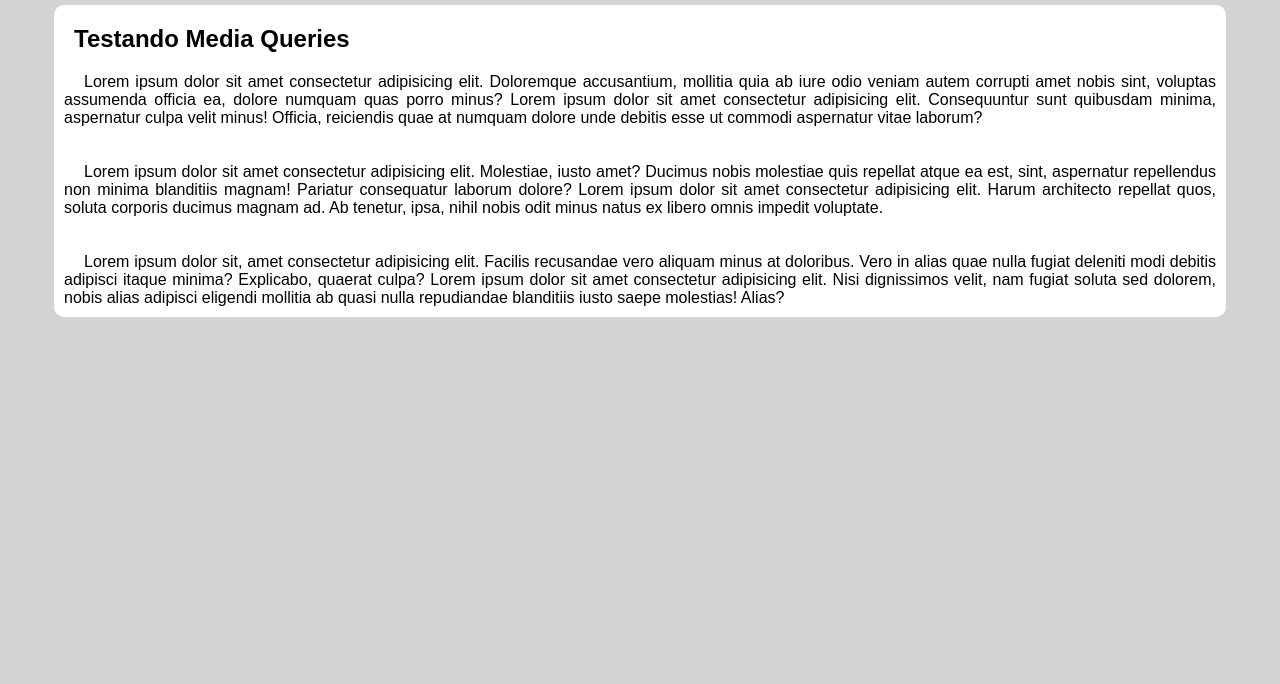
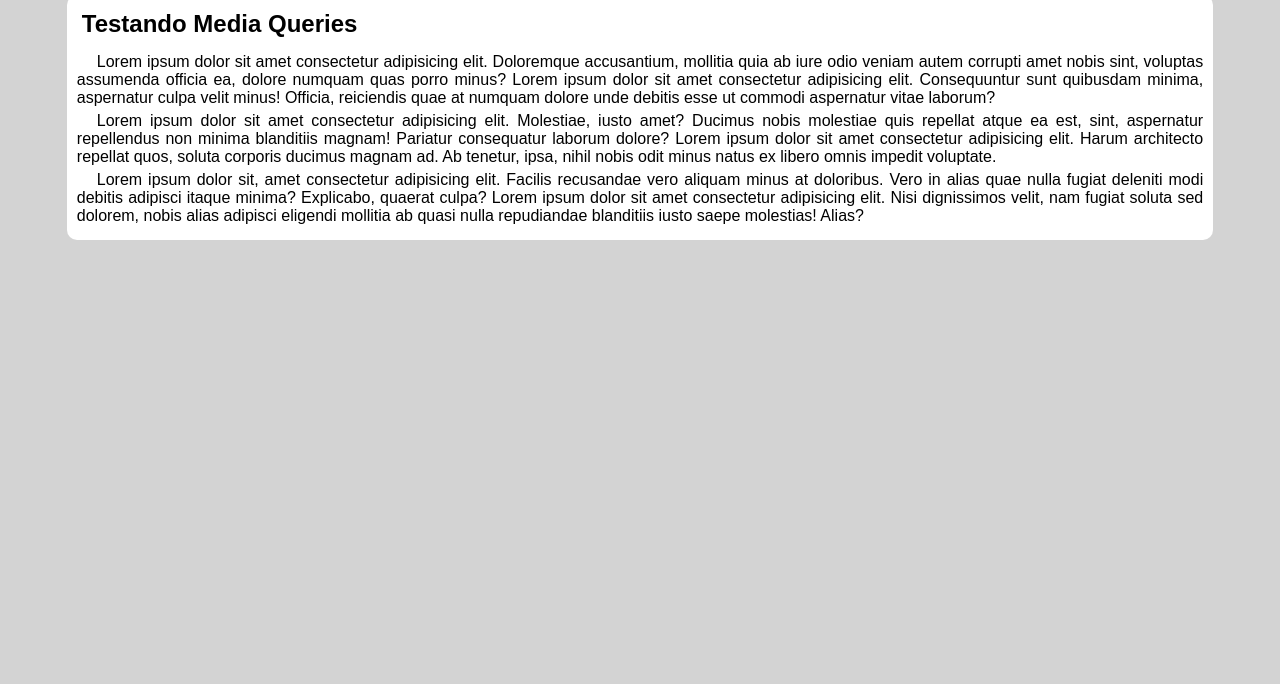
Before and after one commit to michellmartins/Exe26, a plain HTML site: page mq005/index.html in a window 1280 px wide. Shown: the part 116-800 px from the top of the page. Drawn offline with nearby package versions, Linux system fonts and the light colour scheme.

```diff
--- a/mq005/estilo/style.css
+++ b/mq005/estilo/style.css
@@ -63,7 +63,7 @@ a {
 
 article {
 
-    width: 90vw;
+    width: 88vw;
     margin: auto;
     background-color: white;
     padding: 10px;
@@ -72,11 +72,12 @@ article {
 
 h1 {
     margin-bottom: 10px;
-    padding: 10px;
+    padding: 5px;
 }
 
 p {
     text-align: justify;
     text-indent: 20px;
+    margin-bottom: 5px;
 
 }
--- a/mq005/index.html
+++ b/mq005/index.html
@@ -32,9 +32,9 @@
         <article>
         <h1> Testando Media Queries</h1>
 
-        <p>Lorem ipsum dolor sit amet consectetur adipisicing elit. Doloremque accusantium, mollitia quia ab iure odio veniam autem corrupti amet nobis sint, voluptas assumenda officia ea, dolore numquam quas porro minus? Lorem ipsum dolor sit amet consectetur adipisicing elit. Consequuntur sunt quibusdam minima, aspernatur culpa velit minus! Officia, reiciendis quae at numquam dolore unde debitis esse ut commodi aspernatur vitae laborum?</p> <br><br>
+        <p>Lorem ipsum dolor sit amet consectetur adipisicing elit. Doloremque accusantium, mollitia quia ab iure odio veniam autem corrupti amet nobis sint, voluptas assumenda officia ea, dolore numquam quas porro minus? Lorem ipsum dolor sit amet consectetur adipisicing elit. Consequuntur sunt quibusdam minima, aspernatur culpa velit minus! Officia, reiciendis quae at numquam dolore unde debitis esse ut commodi aspernatur vitae laborum?</p>
 
-        <p>Lorem ipsum dolor sit amet consectetur adipisicing elit. Molestiae, iusto amet? Ducimus nobis molestiae quis repellat atque ea est, sint, aspernatur repellendus non minima blanditiis magnam! Pariatur consequatur laborum dolore? Lorem ipsum dolor sit amet consectetur adipisicing elit. Harum architecto repellat quos, soluta corporis ducimus magnam ad. Ab tenetur, ipsa, nihil nobis odit minus natus ex libero omnis impedit voluptate.</p> <br><br>
+        <p>Lorem ipsum dolor sit amet consectetur adipisicing elit. Molestiae, iusto amet? Ducimus nobis molestiae quis repellat atque ea est, sint, aspernatur repellendus non minima blanditiis magnam! Pariatur consequatur laborum dolore? Lorem ipsum dolor sit amet consectetur adipisicing elit. Harum architecto repellat quos, soluta corporis ducimus magnam ad. Ab tenetur, ipsa, nihil nobis odit minus natus ex libero omnis impedit voluptate.</p>
 
         <p>Lorem ipsum dolor sit, amet consectetur adipisicing elit. Facilis recusandae vero aliquam minus at doloribus. Vero in alias quae nulla fugiat deleniti modi debitis adipisci itaque minima? Explicabo, quaerat culpa? Lorem ipsum dolor sit amet consectetur adipisicing elit. Nisi dignissimos velit, nam fugiat soluta sed dolorem, nobis alias adipisci eligendi mollitia ab quasi nulla repudiandae blanditiis iusto saepe molestias! Alias?</p>
 
```
